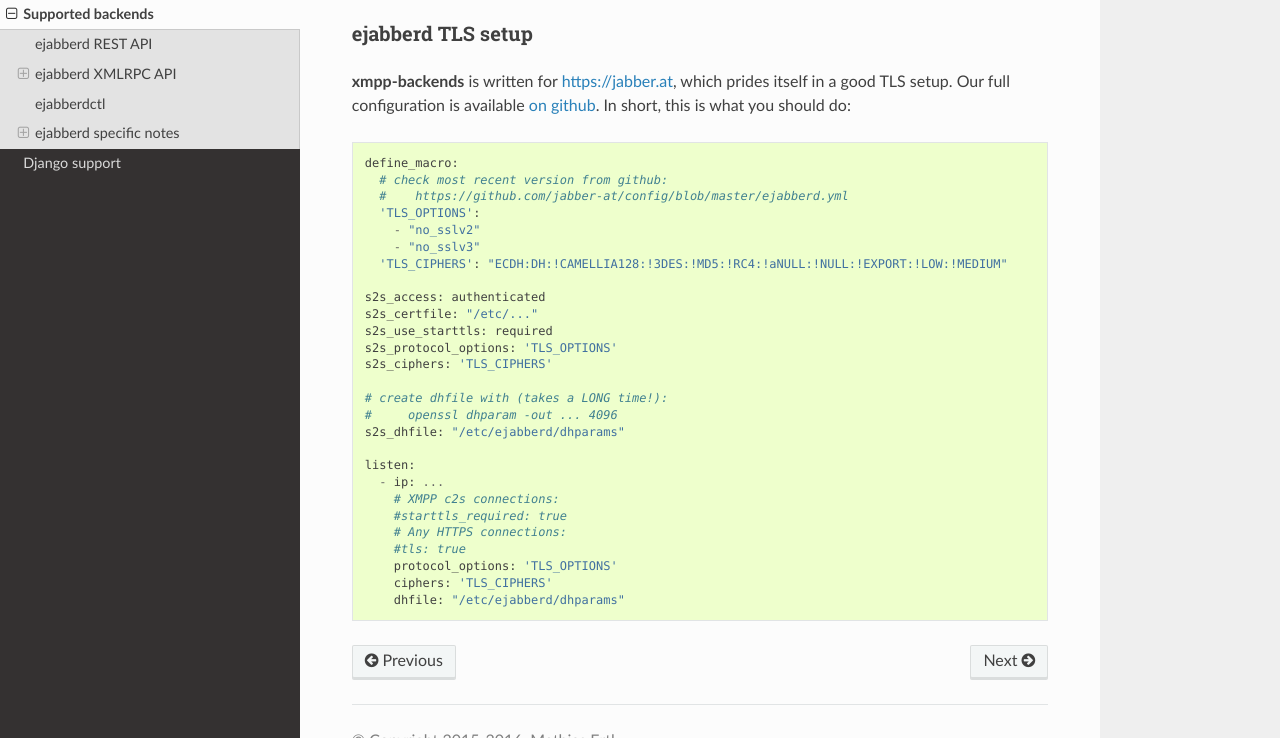
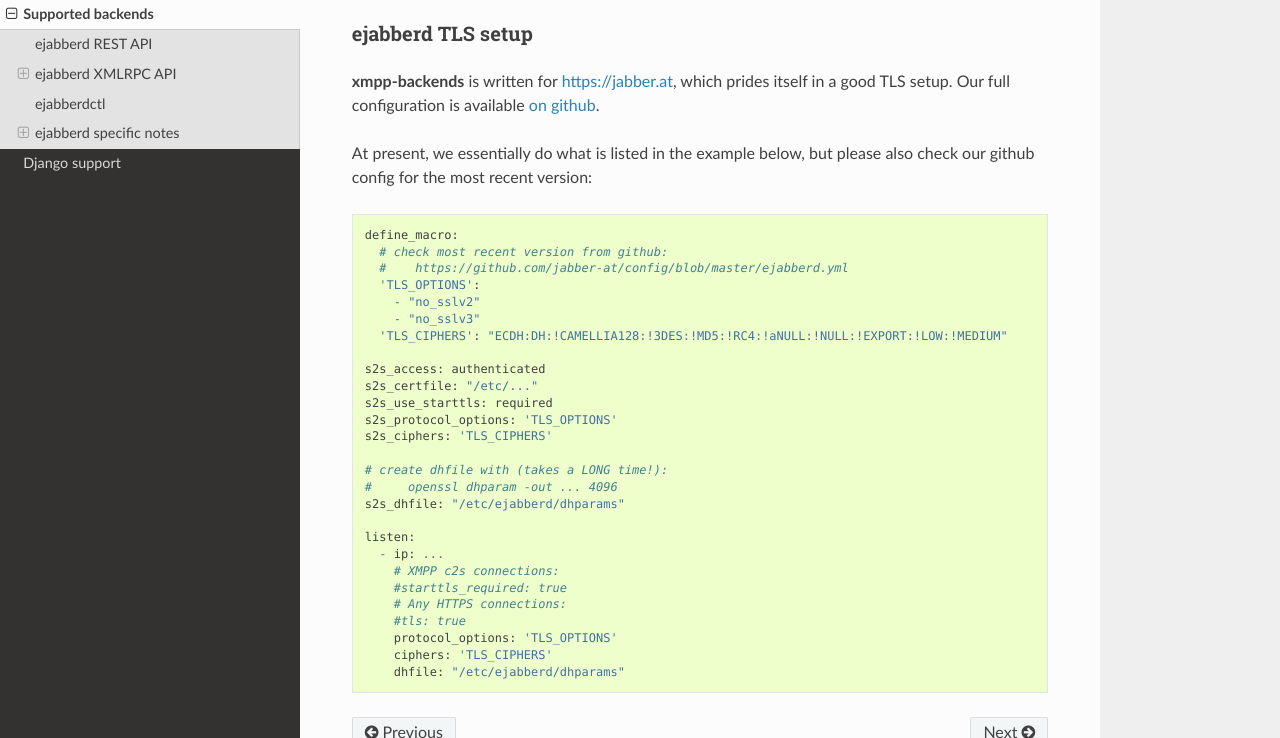
Before and after one commit to mathiasertl/xmpp-backends, a Sphinx documentation site: the page built from docs/xmpp_backends/backends.rst, in a window 1280 px wide and 900 px high, scrolled down 1284 px, cut to the strip 162-900 px from the top of the window. Built offline with Sphinx 7.4.7 and the Read the Docs theme 2.0.0, drawn with Linux system fonts in a browser that asks for light colours.

Commit message:
improv chapter

```diff
--- a/docs/xmpp_backends/backends.rst
+++ b/docs/xmpp_backends/backends.rst
@@ -67,8 +67,10 @@
 ==================
 
 **xmpp-backends** is written for https://jabber.at, which prides itself in a good TLS setup. Our
-full configuration is available `on github <https://github.com/jabber-at/config>`_. In short, this
-is what you should do::
+full configuration is available `on github <https://github.com/jabber-at/config>`_.
+
+At present, we essentially do what is listed in the example below, but please also check our github
+config for the most recent version::
 
    define_macro:
      # check most recent version from github:
```
